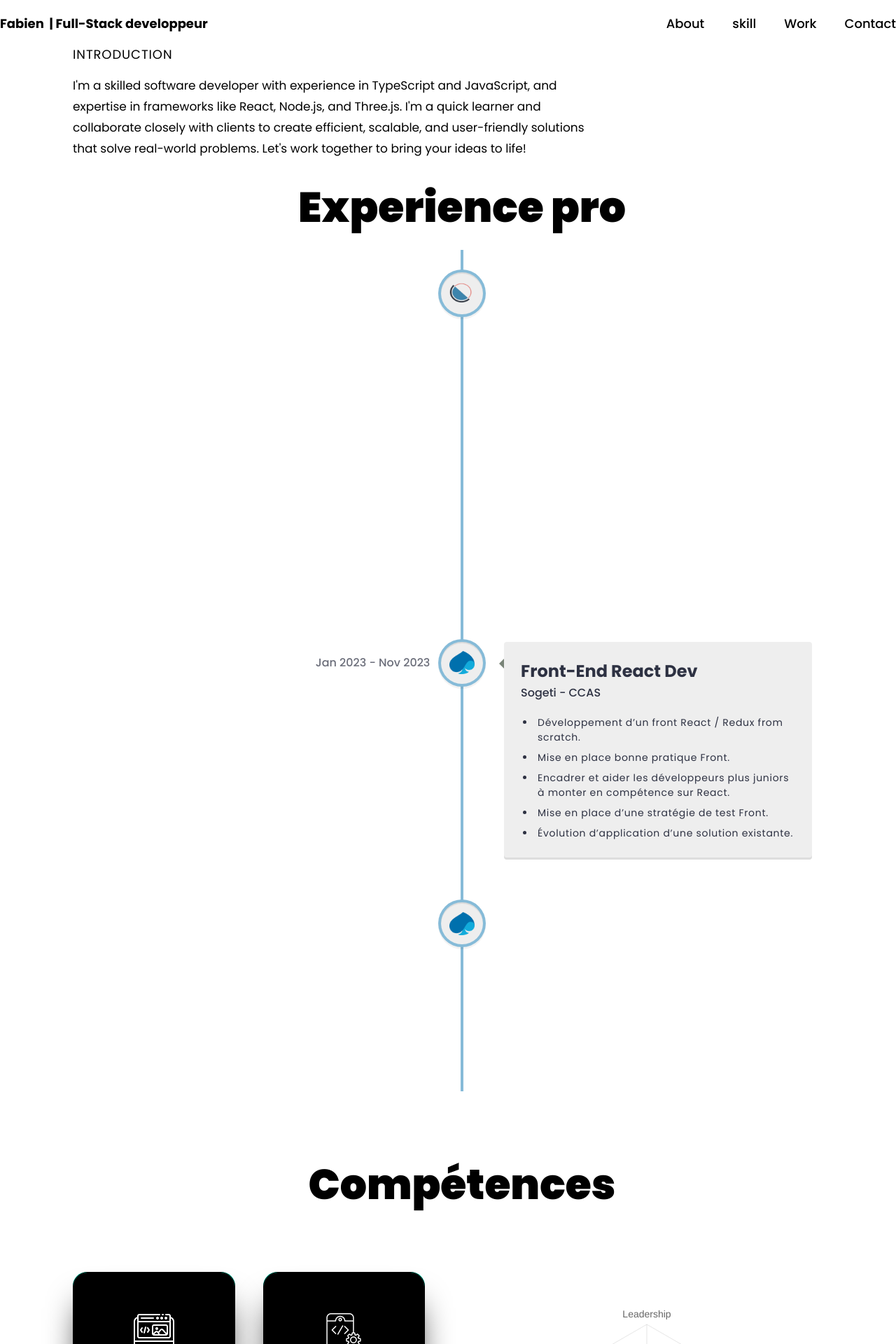
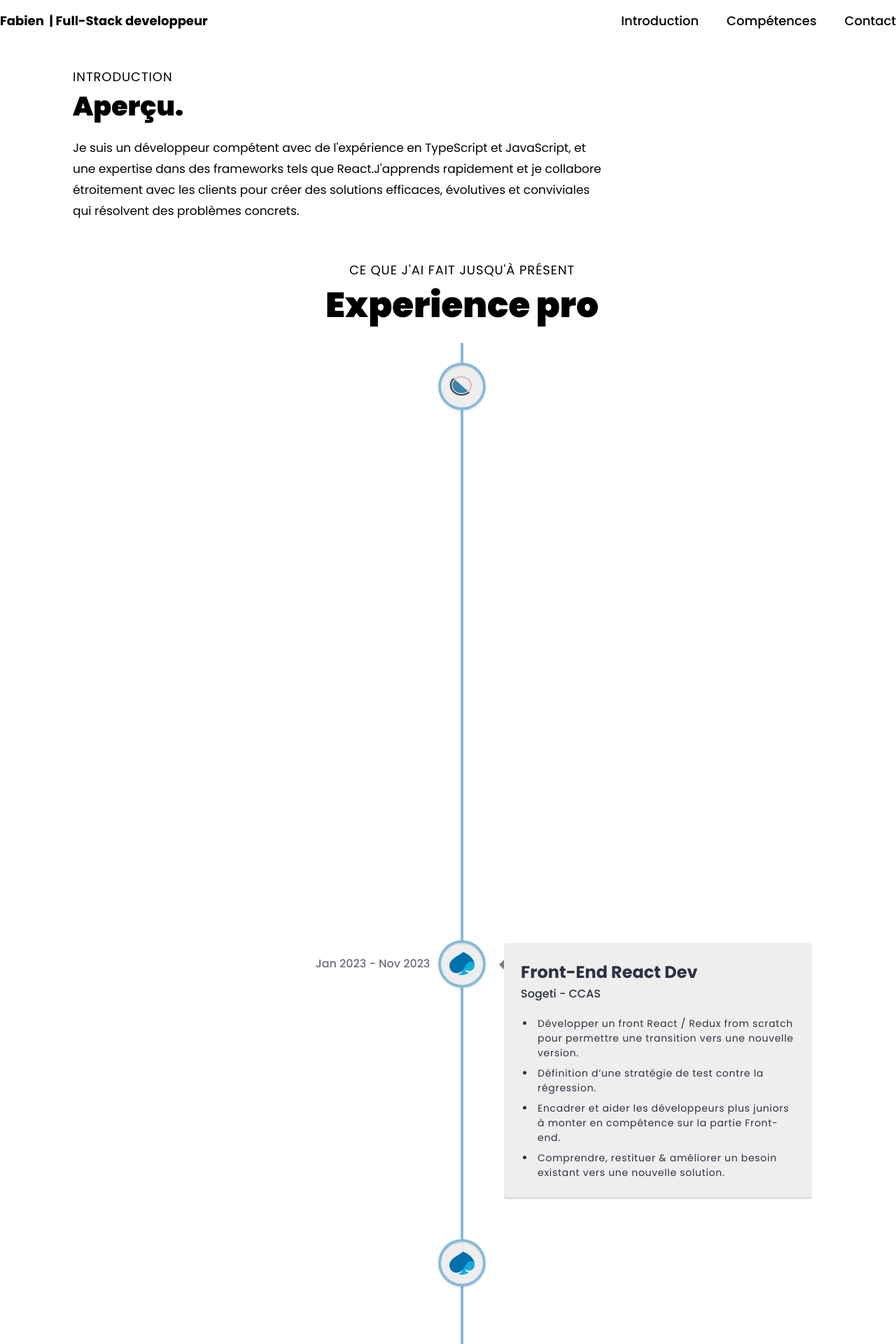
Before and after one commit to lf444/my-page, a React (Vite) app: page / in a window 1280 px wide. Shown: the top 1920 px of the page at 70% size. Built offline with nearby package versions, Linux system fonts and the light colour scheme.

Commit message:
update link

```diff
--- a/src/App.tsx
+++ b/src/App.tsx
@@ -4,9 +4,9 @@ import Experience from "./components/Experience";
 import Navbar from "./components/Navbar";
 
 import Skill from "./components/Skil";
-import Works from "./components/Works";
+/* import Works from "./components/Works"; */
 import Contact from "./components/Contact";
-import ScrollToTop from "./components/ScrollToTop";
+
 function App() {
   return (
     <BrowserRouter>
@@ -14,11 +14,10 @@ function App() {
         <Navbar />
       </div>
       <div className="pl-10 pt-10">
-        <ScrollToTop />
         <About />
         <Experience />
         <Skill />
-        <Works />
+        {/*      <Works /> */}
         <Contact />
       </div>
     </BrowserRouter>
--- a/src/components/About.tsx
+++ b/src/components/About.tsx
@@ -8,22 +8,27 @@ const About = () => {
       <motion.div>
         <p
           className={
-            "sm:text-[18px] text-[14px] text-black uppercase tracking-wider"
+            "sm:text-[18px] text-[14px] text-black uppercase tracking-wider pt-8"
           }
         >
           Introduction
         </p>
+        <h2
+          className={`text-black font-black md:text-[38px] sm:text-[38px] xs:text-[40px] text-[30px]`}
+        >
+          Aperçu.
+        </h2>
       </motion.div>
 
       <motion.p
         variants={fadeIn("", "", 0.1, 1)}
         className="mt-4 text-black text-[17px] max-w-3xl leading-[30px]"
       >
-        I'm a skilled software developer with experience in TypeScript and
-        JavaScript, and expertise in frameworks like React, Node.js, and
-        Three.js. I'm a quick learner and collaborate closely with clients to
-        create efficient, scalable, and user-friendly solutions that solve
-        real-world problems. Let's work together to bring your ideas to life!
+        Je suis un développeur compétent avec de l'expérience en TypeScript et
+        JavaScript, et une expertise dans des frameworks tels que
+        React.J'apprends rapidement et je collabore étroitement avec les clients
+        pour créer des solutions efficaces, évolutives et conviviales qui
+        résolvent des problèmes concrets.
       </motion.p>
     </>
   );
--- a/src/components/Contact.tsx
+++ b/src/components/Contact.tsx
@@ -1,12 +1,20 @@
 import { motion } from "framer-motion";
 import SectionWrapper from "./SectionWrapper";
 
-import { t } from "i18next";
+import { fadeIn } from "../utils/motion";
 
 const Contact = () => {
   return (
     <>
       <motion.div>
+        <p
+          className={
+            "sm:text-[18px] text-[14px] text-black uppercase tracking-wider pt-8"
+          }
+        >
+          CONTACTEZ-MOI
+        </p>
+
         <h2
           className={`text-black font-black md:text-[60px] sm:text-[50px] xs:text-[40px] text-[30px]`}
         >
@@ -14,14 +22,14 @@ const Contact = () => {
         </h2>
       </motion.div>
 
-      {/*   <motion.p
+      <motion.p
         variants={fadeIn("", "", 0.1, 1)}
         className="mt-4 ml-5 mb-8 text-black text-[17px] max-w-3xl leading-[30px]"
-      > */}
-      <ul className="list-disc underline">
+      >
+        <ul className="list-disc underline pb-8">
           <li>
             <a href="https://twitter.com/wolfmefive" target="_blank">
-            {t("Twitter")}
+              x, anciennement twitter
             </a>
           </li>
 
@@ -38,7 +46,7 @@ const Contact = () => {
 
           <li>lartin.fabien@gmail.com</li>
         </ul>
-      {/*  </motion.p> */}
+      </motion.p>
     </>
   );
 };
--- a/src/components/Experience.tsx
+++ b/src/components/Experience.tsx
@@ -54,8 +54,15 @@ const Experience = () => {
   return (
     <div className="sm:pb-16 pb-10">
       <motion.div>
+        <p
+          className={
+            "sm:text-[18px] text-[14px] text-black uppercase tracking-wider pt-8 text-center"
+          }
+        >
+          Ce que j'ai fait jusqu'à présent
+        </p>
         <h2
-          className={`font-black md:text-[60px] sm:text-[50px] xs:text-[40px] text-[30px] text-center`}
+          className={`font-black md:text-[50px] sm:text-[50px] xs:text-[40px] text-[30px] text-center`}
         >
           Experience pro
         </h2>
--- a/src/components/Navbar.tsx
+++ b/src/components/Navbar.tsx
@@ -12,7 +12,7 @@ const Navbar = () => {
   useEffect(() => {
     const handleScroll = () => {
       const scrollTop = window.scrollY;
-      if (scrollTop > 50) {
+      if (scrollTop > 30) {
         setScrolled(true);
       } else {
         setScrolled(false);
@@ -26,7 +26,7 @@ const Navbar = () => {
 
   return (
     <nav
-      className={`w-full flex items-center py-5 fixed top-0 z-20 ${
+      className={`w-full flex items-center py-4 fixed top-0 z-20 ${
         scrolled ? "bg-white" : "bg-transparent"
       }`}
     >
@@ -39,7 +39,6 @@ const Navbar = () => {
             window.scrollTo(0, 0);
           }}
         >
-          {/*           <img src={logo} alt="logo" className="w-9 h-9 object-contain" /> */}
           <p className="text-black text-[18px] font-bold cursor-pointer flex ">
             Fabien &nbsp;
             <span className="sm:block hidden"> | Full-Stack developpeur</span>
@@ -51,7 +50,7 @@ const Navbar = () => {
             <li
               key={nav.id}
               className={`${
-                active === nav.title ? "text-black" : "text-black"
+                active === nav.title ? "text-regal-test" : "text-black"
               } hover:text-white text-[18px] font-medium cursor-pointer`}
               onClick={() => setActive(nav.title)}
             >
@@ -60,14 +59,7 @@ const Navbar = () => {
           ))}
         </ul>
 
-        <div className="sm:hidden flex flex-1 justify-end items-center">
-          {/*      <img
-            src={toggle ? close : menu}
-            alt="menu"
-            className="w-[28px] h-[28px] object-contain"
-            onClick={() => setToggle(!toggle)}
-          />
- */}
+        <div className="sm:hidden flex flex-1 justify-end items-center debug">
           <div
             className={`${
               !toggle ? "hidden" : "flex"
@@ -78,14 +70,14 @@ const Navbar = () => {
                 <li
                   key={nav.id}
                   className={`font-poppins font-medium cursor-pointer text-[16px] ${
-                    active === nav.title ? "text-black" : "text-black"
+                    active === nav.title ? "text-regal-test" : "text-black"
                   }`}
                   onClick={() => {
                     setToggle(!toggle);
                     setActive(nav.title);
                   }}
                 >
-                  <a href={`#${nav.id}`}>{nav.title}</a>
+                  {/*     <a href={`#${nav.id}`}>{nav.title}</a> */}
                 </li>
               ))}
             </ul>
--- a/src/components/ScrollToTop.tsx
+++ /dev/null
@@ -1,37 +0,0 @@
-import { useEffect, useState } from "react";
-
-const ScrollToTop = () => {
-  const [showTopBtn, setShowTopBtn] = useState(false);
-
-  useEffect(() => {
-    window.addEventListener("scroll", () => {
-      if (window.scrollY > 100) {
-        setShowTopBtn(true);
-      } else {
-        setShowTopBtn(false);
-      }
-    });
-  }, []);
-
-  const goToTop = () => {
-    window.scrollTo({
-      top: 0,
-      behavior: "smooth",
-    });
-  };
-
-  return (
-    <div className="relative">
-      {showTopBtn && (
-        <button
-          onClick={goToTop}
-          className="fixed bottom-0	right-5	p-4 bg-black color mb-4 ml-4 text-white	 rounded"
-        >
-          Go Up
-        </button>
-      )}
-    </div>
-  );
-};
-
-export default ScrollToTop;
--- a/src/components/Skil.tsx
+++ b/src/components/Skil.tsx
@@ -92,8 +92,15 @@ const Skill = () => {
   return (
     <div className="sm:pb-16 pb-10">
       <motion.div>
+        <p
+          className={
+            "sm:text-[18px] text-[14px] text-black uppercase tracking-wider pt-8 text-center"
+          }
+        >
+          CE QUE JE SAIS FAIRE
+        </p>
         <h2
-          className={`font-black md:text-[60px] sm:text-[50px] xs:text-[40px] text-[30px] text-center`}
+          className={`font-black md:text-[50px] sm:text-[50px] xs:text-[40px] text-[30px] text-center`}
         >
           Compétences
         </h2>
--- a/src/components/Works.tsx
+++ b/src/components/Works.tsx
@@ -7,94 +7,21 @@ const tabArray: { title: string; content: JSX.Element }[] = [
   { title: "Where2Eat", content: <>test 1 </> },
   { title: "PetClinic", content: <>test 2 </> },
   { title: "LifePlanner", content: <>test 3</> },
-  { title: "RustTooling", content: <>test 4</> },
-  { title: "SolanaWars", content: <>test 5</> },
 ];
-
-/* import { projects } from "../utils/constant";
-
-const ProjectCard = ({
-  index,
-  name,
-  description,
-  tags,
-  image,
-  source_code_link,
-}: {
-  index: number;
-  name: string;
-  description: string;
-  tags: {
-    name: string;
-    color: string;
-  }[];
-  image: string;
-  source_code_link: string;
-}) => {
-  return (
-    <motion.div variants={fadeIn("up", "spring", index * 0.5, 0.75)}>
-      <Tilt
-        options={{
-          max: 45,
-          scale: 1,
-          speed: 450,
-        }}
-        className="bg-tertiary p-5 rounded-2xl sm:w-[360px] w-full"
-      >
-        <div className="relative w-full h-[230px]">
-          <img
-            src={image}
-            alt="project_image"
-            className="w-full h-full object-cover rounded-2xl"
-          />
-
-          <div className="absolute inset-0 flex justify-end m-3 card-img_hover">
-            <div
-              onClick={() => window.open(source_code_link, "_blank")}
-              className="black-gradient w-10 h-10 rounded-full flex justify-center items-center cursor-pointer"
-            >
-              <img
-                src={github}
-                alt="source code"
-                className="w-1/2 h-1/2 object-contain"
-              />
-            </div>
-          </div>
-        </div>
-
-        <div className="mt-5">
-          <h3 className="text-secondary font-bold text-[24px]">{name}</h3>
-          <p className="mt-2 text-secondary text-[14px]">{description}</p>
-        </div>
-
-        <div className="mt-4 flex flex-wrap gap-2">
-          {tags.map((tag) => (
-            <p
-              key={`${name}-${tag.name}`}
-              className={`text-[14px] ${tag.color}`}
-            >
-              #{tag.name}
-            </p>
-          ))}
-        </div>
-      </Tilt>
-    </motion.div>
-  );
-}; */
 
 const Works = () => {
   return (
     <>
-      <motion.div /* variants={textVariant()} */>
+      <motion.div>
         <p
-          className={`sm:text-[18px] text-[14px] text-black uppercase tracking-wider`}
+          className={`sm:text-[18px] text-[14px] text-black uppercase tracking-wider pt-6`}
         >
-          My work
+          Mes Projets
         </p>
         <h2
-          className={`text-black font-black md:text-[60px] sm:text-[50px] xs:text-[40px] text-[30px]`}
+          className={`text-black font-black md:text-[50px] sm:text-[50px] xs:text-[40px] text-[30px]`}
         >
-          Projects.
+          Projets
         </h2>
       </motion.div>
 
@@ -103,11 +30,8 @@ const Works = () => {
           variants={fadeIn("", "", 0.1, 1)}
           className="mt-3 text-black text-[17px] max-w-3xl leading-[30px]"
         >
-          Following projects showcases my skills and experience through
-          real-world examples of my work. Each project is briefly described with
-          links to code repositories and live demos in it. It reflects my
-          ability to solve complex problems, work with different technologies,
-          and manage projects effectively.
+          Les projets suivants mettent en valeur mes compétences et mon
+          expérience au travers d'exemples concrets de mon travail.
         </motion.p>
       </div>
 
--- a/src/utils/constant.ts
+++ b/src/utils/constant.ts
@@ -23,12 +23,15 @@ export const experiences: ExperienceType[] = [
     iconBg: "#EEEEEE",
     date: `Mar 2021 - Oct 2022`,
     points: [
-      "Développement d’un front-end en React / Redux tableau de bord from scratch.",
-      "Évolution de L’IHM à l’aide de Figma et amélioration de l’expérience utilisateur.",
-      "Mise en place d’une stratégie de test unitaire sur les différentes fonctions et de test d’interface sur les formulaires.",
-      "Développement d’un back-end J2EE dédié à la livraison de commande.",
-      "Développement d’une application React Native à destination d’un kiosque .",
-      "Mise en place d’un déploiement continue à l’aide de GitLab CI/CD pour la mise en place de Bêta et de la production .",
+      "Migration d’une application React 15 à 16 permettant une évolution plus rapide du développement.",
+      "Réduction de la latence d’une application  via Redux  sur un front-end React.",
+      "Augmentation de la couverture de test de 50% ( unit / e2e ) produisant une réduction de la régression par 2.",
+      "Développer et déployer un tableau de bord en ReactJs from scratch pour permettre le suivis de différentes metric.",
+      "Développer un micro-service critique en JavaEE/Quarkus pour permettre à Popafood d’avoir sa propre pipeline de livraison via Stuart avec une intégration Kafka.",
+      "Mise en place d’une CI/CD Gitlab pour permettre la livraison continue d’une application React Native sur les stores permettent une intégration 100% fiable et automatisé.",
+      "Mise en place d’un système de gestion d’une flotte d’appareille Android propriétaire via Google Cloud platform.",
+      "Création d'un front-end Reactjs pour configurer plus facilement une flotte d'appareils.",
+      "Intégration d'une solution de paiement avec une application React Native.",
     ],
   },
   {
@@ -38,11 +41,10 @@ export const experiences: ExperienceType[] = [
     iconBg: "#EEEEEE",
     date: `Jan 2023 - Nov 2023`,
     points: [
-      "Développement d’un front React / Redux from scratch.",
-      "Mise en place bonne pratique Front.",
-      "Encadrer et aider les développeurs plus juniors à monter en compétence sur React.",
-      "Mise en place d’une stratégie de test Front.",
-      "Évolution d’application d’une solution existante.",
+      "Développer un front React / Redux from scratch pour permettre une transition vers une nouvelle version.",
+      "Définition d’une stratégie de test contre la régression.",
+      "Encadrer et aider les développeurs plus juniors à monter en compétence sur la partie Front-end.",
+      "Comprendre, restituer & améliorer un besoin existant vers une nouvelle solution.",
     ],
   },
   {
@@ -53,9 +55,9 @@ export const experiences: ExperienceType[] = [
     date: `Nov 2023 - Mar 2024`,
     points: [
       "Développement d’un Front React / Redux.",
-      "Développement d'un Back-end Node en Nestjs.",
+      "Création d’un back-end Node en Nestjs pour permettre la collection de métriques.",
       "Écriture test unitaire Front-end/ Back-End.",
-      "Accompagnement de développeurs juniors.",
+      "Accompagnement de développeurs juniors sur la montée en compétence.",
     ],
   },
 ];
@@ -109,13 +111,13 @@ export const projects = [
 export const navLinks = [
   {
     id: "about",
-    title: "About",
+    title: "Introduction",
   },
-  { id: "skill", title: "skill" },
-  {
+  { id: "skill", title: "Compétences" },
+  /*   {
     id: "work",
-    title: "Work",
-  },
+    title: "Projets",
+  }, */
   {
     id: "contact",
     title: "Contact",
--- a/src/utils/translations/fr.ts
+++ b/src/utils/translations/fr.ts
@@ -16,5 +16,5 @@ export const frTrad = {
     December: "Décembre",
   },
   Developer: "Développeur",
-  Twitter: "x, anciennement twitter",
+  Twitter: "",
 };
```
Lines whose indentation alone changed are shown as unchanged.
